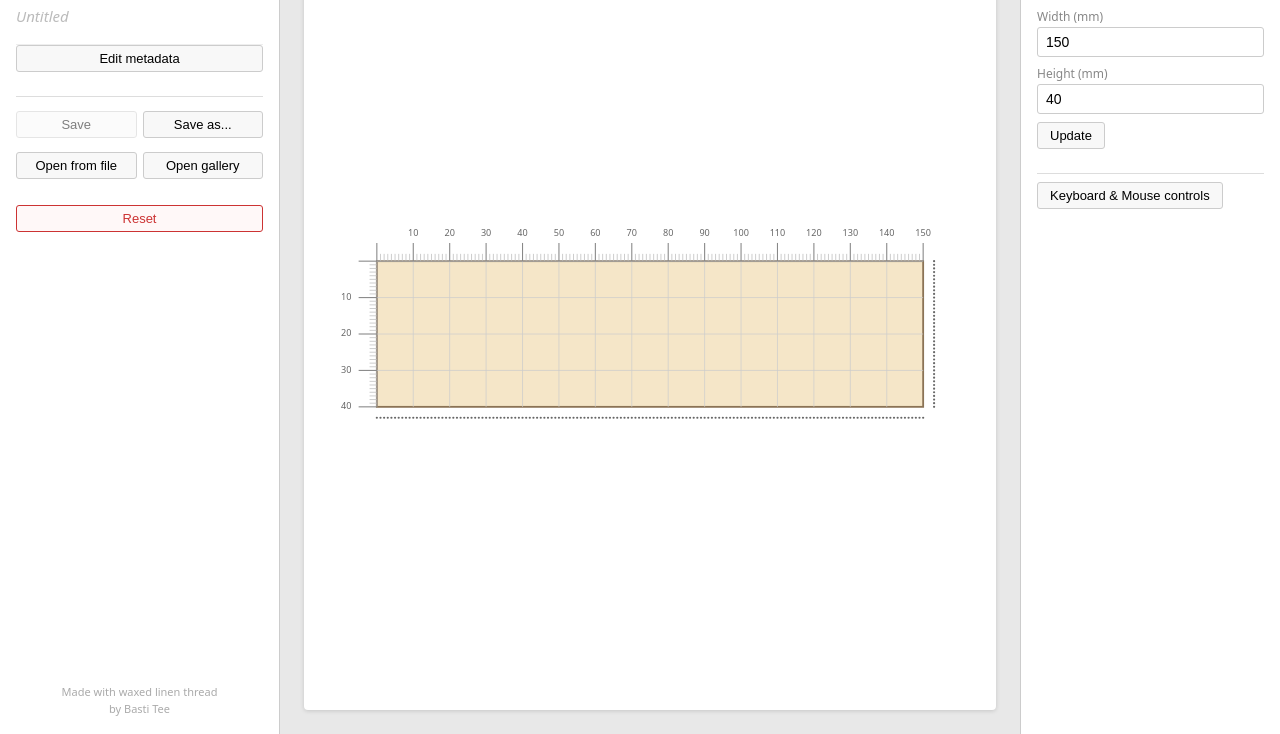
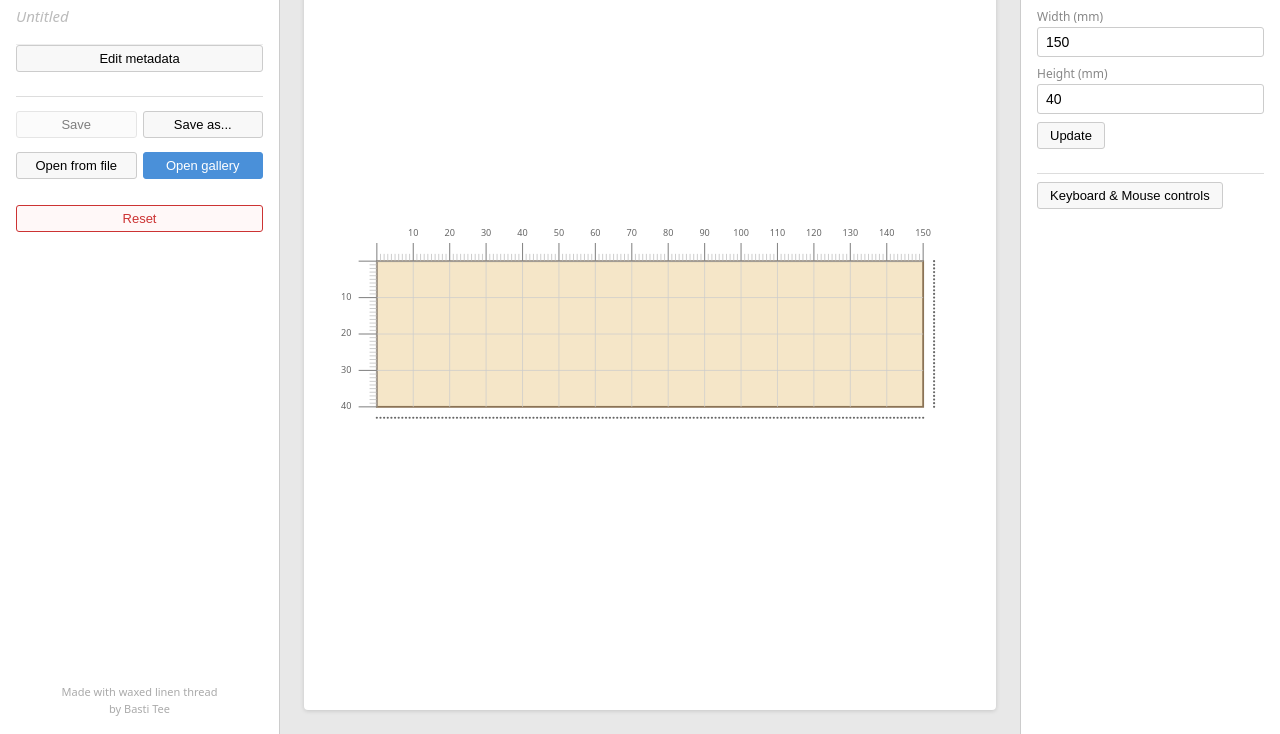
Before and after one commit to BastiTee/bookbinding-stitcher, a website built with Vite: page index.html in a window 1280 px wide. Shown: the part 66-800 px from the top of the page. Built offline with nearby package versions, Linux system fonts and the light colour scheme.

Commit message:
Update code

```diff
--- a/src/style.css
+++ b/src/style.css
@@ -440,6 +440,25 @@ button.active {
   background: #fee;
 }
 
+button.gallery-cta {
+  background: #4a90d9;
+  color: #fff;
+  border-color: #4a90d9;
+  font-weight: 500;
+  animation: gallery-cta-pulse 1.8s ease-out 0.4s 2;
+}
+
+button.gallery-cta:hover {
+  background: #3a7fc8;
+  border-color: #3a7fc8;
+}
+
+@keyframes gallery-cta-pulse {
+  0%   { box-shadow: 0 0 0 0 rgba(74, 144, 217, 0.55); }
+  60%  { box-shadow: 0 0 0 6px rgba(74, 144, 217, 0); }
+  100% { box-shadow: 0 0 0 0 rgba(74, 144, 217, 0); }
+}
+
 /* Undo / Redo row */
 .undo-redo-row {
   display: flex;
--- a/src/ui.ts
+++ b/src/ui.ts
@@ -277,6 +277,7 @@ export function buildUI(container: HTMLElement, model: GridModel) {
 
   saveBtnRow.appendChild(saveBtn);
   saveBtnRow.appendChild(saveAsBtn);
+  galleryBtn.classList.add("gallery-cta");
   importBtnRow.appendChild(importBtn);
   importBtnRow.appendChild(galleryBtn);
   persistentPanel.appendChild(saveBtnRow);
```
